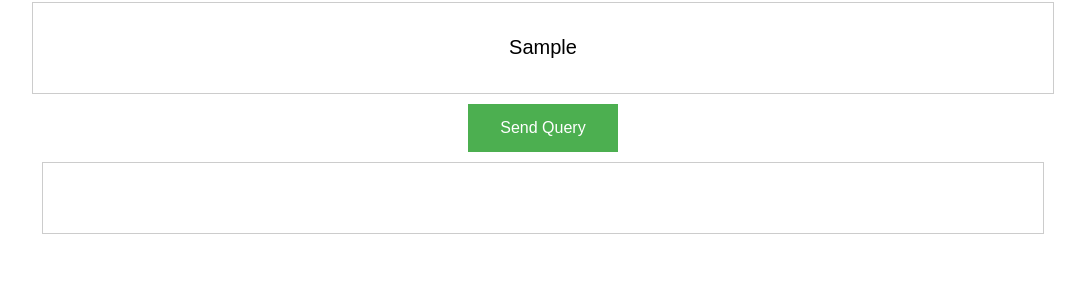
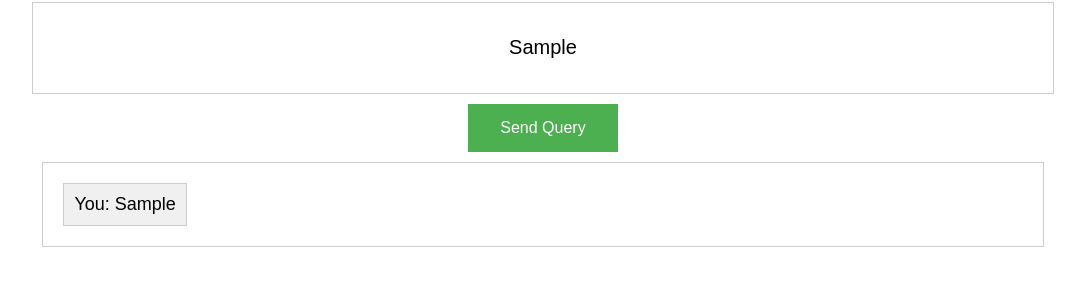
Before and after one commit to wadie999/Chat-Bot, a plain HTML site: page static/index.html in a window 1280 px wide. Both pictures are taken after typing "Sample" into the empty fields and a click on the button "Send Query". Shown: the part 106-392 px from the top of the page, without its empty margins (97-1182 px from the left). Drawn offline with Linux system fonts and the light colour scheme; no server answers.

Commit message:
Adding chat bubbles to the front

```diff
--- a/static/index.html
+++ b/static/index.html
@@ -11,6 +11,8 @@
     <h1>Enter Your Query</h1>
     <input type="text" id="queryInput" placeholder="Type your query here...">
     <button onclick="sendQuery()">Send Query</button>
-    <div id="responseDiv"></div>
+    <div class="chatContainer">
+        <div id="responseDiv"></div>
+    </div>
 </body>
 </html>
--- a/static/script.js
+++ b/static/script.js
@@ -1,12 +1,24 @@
 function sendQuery() {
     const query = document.getElementById('queryInput').value;
+    showQuery(query);
     fetch(`http://127.0.0.1:8000/query?query=${query}`)
         .then(response => response.json())
         .then(data => showResponse(data.response)) // Here you pass the response directly, which is a string
         .catch(error => console.error('An error occurred:', error));
 }
 
+function showQuery(query) {
+    const responseDiv = document.getElementById('responseDiv');
+    const queryBubble = document.createElement('div');
+    queryBubble.className = 'queryBubble';
+    queryBubble.textContent = `You: ${query}`;
+    responseDiv.appendChild(queryBubble);
+  }
+
 function showResponse(response) {
     const responseDiv = document.getElementById('responseDiv');
-    responseDiv.textContent = response.result  ; // Set the text content to the response string
+    const responseBubble = document.createElement('div');
+    responseBubble.className = 'responseBubble';
+    responseBubble.textContent = `Bot: ${response.result}`;
+    responseDiv.appendChild(responseBubble);
 }
--- a/static/styles.css
+++ b/static/styles.css
@@ -11,6 +11,29 @@ input[type="text"] {
     font-size: 20px;
     text-align: center;
 }
+
+.queryBubble, .responseBubble {
+    border: 1px solid #ccc;
+    padding: 10px;
+    margin: 10px;
+    max-width: 80%;
+    font-size: 18px;
+    display: inline-block;
+  }
+
+  .queryBubble {
+    background-color: #f0f0f0;
+    text-align: left;
+  }
+
+  .responseBubble {
+    background-color: #e0e0ff;
+    text-align: left;
+  }
+
+  .chatContainer {
+    text-align: left;
+  }
 
 
 body {
```
